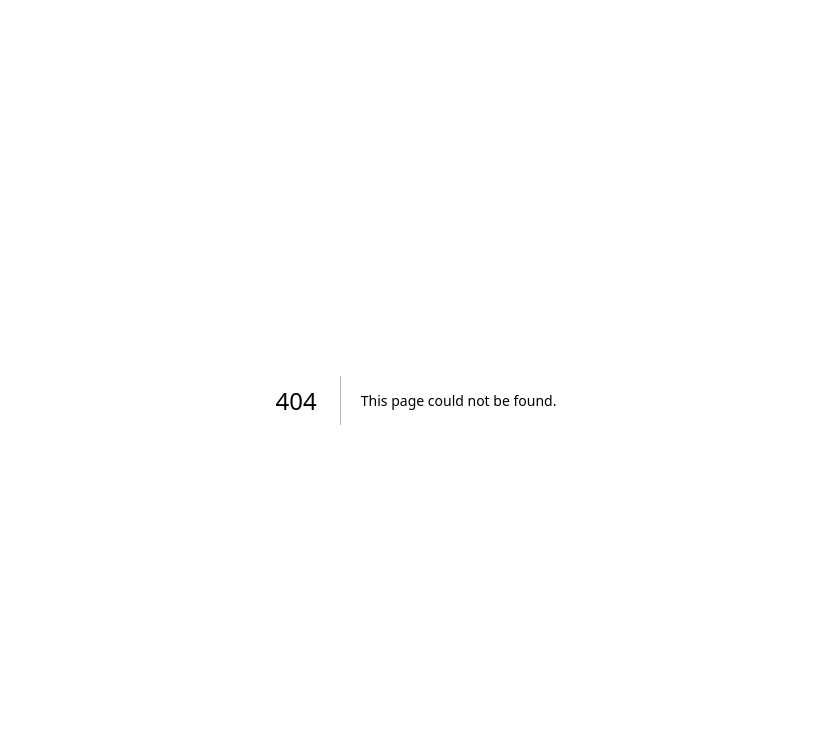
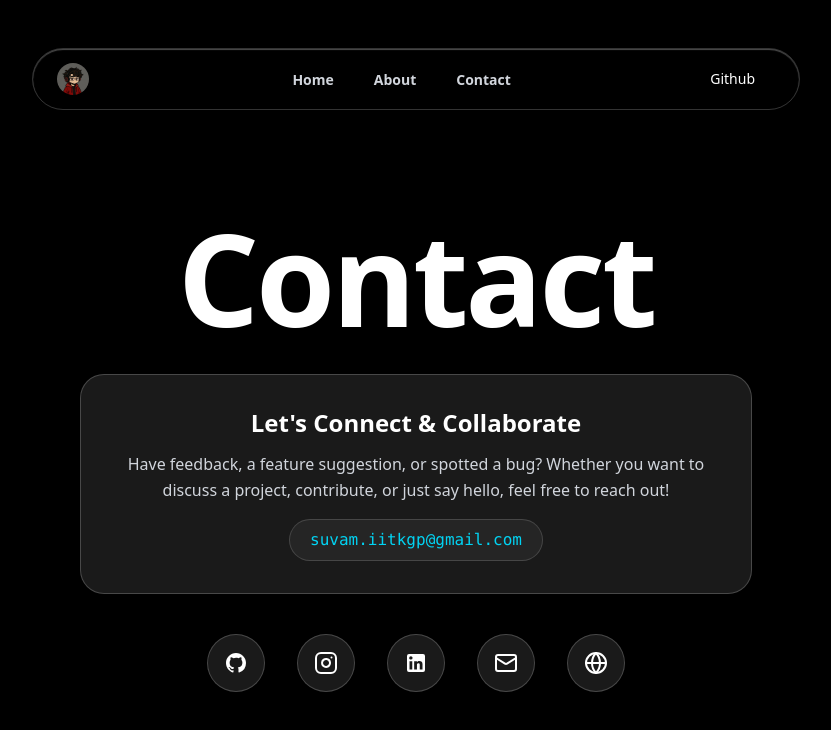
Before and after one commit to suvam-dev/QR-Generator, a Next.js app: page /contact in a window 1280 px wide. Before the commit this address had no page. Shown: the top 730 px of the page, without its empty margins (224-1055 px from the left). Built offline with nearby package versions, Linux system fonts and the light colour scheme.

Commit message:
made a contact page and some chnages

```diff
--- a/app/about/page.tsx
+++ b/app/about/page.tsx
@@ -5,9 +5,9 @@ const page = () => {
     return (
         <div className="min-h-screen flex flex-col justify-between">
             <div className="flex flex-col px-4 items-center">
+
                 <Navbar />
-
-                <h1 className="text-6xl md:text-9xl font-bold mt-10 max-md:mt-3 text-center">About</h1>
+                <h1 className="text-6xl md:text-9xl font-bold mt-10 max-md:m-3 text-center">About</h1>
 
                 <div className="bg-white/10 border border-white/20 backdrop-blur-md rounded-3xl p-6 md:p-8 mt-10 max-w-2xl w-full text-center">
                     <p className="text-lg md:text-xl text-gray-200 leading-relaxed">
--- a/app/components/navbar.tsx
+++ b/app/components/navbar.tsx
@@ -11,7 +11,7 @@ const Navbar = () => {
     const navlinks = [
         { label: "Home", href: "/" },
         { label: "About", href: "/about" },
-        { label: "Contact", href: "https://suvam-dev.me#contact" }
+        { label: "Contact", href: "/contact" }
     ];
 
     useEffect(() => {
--- /dev/null
+++ b/app/contact/page.tsx
@@ -0,0 +1,132 @@
+"use client";
+
+import { Navbar } from "../components/navbar";
+
+const socialLinks = [
+    {
+        name: "GitHub",
+        href: "https://github.com/suvam-dev",
+        icon: (
+            <svg className="w-5 h-5 sm:w-6 sm:h-6 fill-current" viewBox="0 0 24 24" aria-hidden="true">
+                <path
+                    fillRule="evenodd"
+                    clipRule="evenodd"
+                    d="M12 2C6.477 2 2 6.484 2 12.017c0 4.425 2.865 8.18 6.839 9.504.5.092.682-.217.682-.483 0-.237-.008-.868-.013-1.703-2.782.605-3.369-1.343-3.369-1.343-.454-1.158-1.11-1.466-1.11-1.466-.908-.62.069-.608.069-.608 1.003.07 1.53 1.032 1.53 1.032.892 1.53 2.341 1.088 2.91.832.092-.647.35-1.088.636-1.338-2.22-.253-4.555-1.113-4.555-4.951 0-1.093.39-1.988 1.029-2.688-.103-.253-.446-1.272.098-2.65 0 0 .84-.27 2.75 1.026A9.564 9.564 0 0112 6.844c.85.004 1.705.115 2.504.337 1.909-1.296 2.747-1.027 2.747-1.027.546 1.379.202 2.398.1 2.651.64.7 1.028 1.595 1.028 2.688 0 3.848-2.339 4.695-4.566 4.943.359.309.678.92.678 1.855 0 1.338-.012 2.419-.012 2.747 0 .268.18.58.688.482A10.019 10.019 0 0022 12.017C22 6.484 17.522 2 12 2z"
+                />
+            </svg>
+        ),
+    },
+    {
+        name: "Instagram",
+        href: "https://instagram.com/suvam.iitkgp",
+        icon: (
+            <svg
+                className="w-5 h-5 sm:w-6 sm:h-6 fill-none stroke-current"
+                strokeWidth="2"
+                strokeLinecap="round"
+                strokeLinejoin="round"
+                viewBox="0 0 24 24"
+                aria-hidden="true"
+            >
+                <rect width="20" height="20" x="2" y="2" rx="5" ry="5" />
+                <path d="M16 11.37A4 4 0 1 1 12.63 8 4 4 0 0 1 16 11.37z" />
+                <line x1="17.5" x2="17.51" y1="6.5" y2="6.5" />
+            </svg>
+        ),
+    },
+    {
+        name: "LinkedIn",
+        href: "https://www.linkedin.com/in/suvam-ghosh-full-stack-ai-automation/?isSelfProfile=true",
+        icon: (
+            <svg className="w-5 h-5 sm:w-6 sm:h-6 fill-current" viewBox="0 0 24 24" aria-hidden="true">
+                <path d="M19 3a2 2 0 0 1 2 2v14a2 2 0 0 1-2 2H5a2 2 0 0 1-2-2V5a2 2 0 0 1 2-2h14m-.5 15.5v-5.3a3.26 3.26 0 0 0-3.26-3.26c-.85 0-1.84.52-2.28 1.3v-1.11h-2.79v8.37h2.79v-4.93c0-.77.62-1.4 1.39-1.4a1.4 1.4 0 0 1 1.4 1.4v4.93h2.75M6.88 8.56a1.68 1.68 0 0 0 1.68-1.68c0-.93-.75-1.69-1.68-1.69a1.69 1.69 0 0 0-1.69 1.69c0 .93.76 1.68 1.69 1.68m1.39 9.94v-8.37H5.5v8.37h2.77z" />
+            </svg>
+        ),
+    },
+    {
+        name: "Email",
+        href: "mailto:suvam.iitkgp@gmail.com",
+        icon: (
+            <svg
+                className="w-5 h-5 sm:w-6 sm:h-6 fill-none stroke-current"
+                strokeWidth="2"
+                strokeLinecap="round"
+                strokeLinejoin="round"
+                viewBox="0 0 24 24"
+                aria-hidden="true"
+            >
+                <rect width="20" height="16" x="2" y="4" rx="2" />
+                <path d="m22 7-8.97 5.7a1.94 1.94 0 0 1-2.06 0L2 7" />
+            </svg>
+        ),
+    },
+    {
+        name: "Portfolio",
+        href: "https://suvam-dev.me",
+        icon: (
+            <svg
+                className="w-5 h-5 sm:w-6 sm:h-6 fill-none stroke-current"
+                strokeWidth="2"
+                strokeLinecap="round"
+                strokeLinejoin="round"
+                viewBox="0 0 24 24"
+                aria-hidden="true"
+            >
+                <circle cx="12" cy="12" r="10" />
+                <path d="M12 2a14.5 14.5 0 0 0 0 20 14.5 14.5 0 0 0 0-20" />
+                <path d="M2 12h20" />
+            </svg>
+        ),
+    },
+];
+
+const page = () => {
+    return (
+        <div className="min-h-screen flex flex-col items-center bg-black text-white px-4">
+            <Navbar />
+
+            <main className="w-full max-w-2xl flex flex-col items-center flex-1 mt-10 max-md:mt-20 py-4">
+                {/* Heading */}
+                <h1 className="text-5xl sm:text-7xl md:text-9xl font-bold text-center tracking-tight">
+                    Contact
+                </h1>
+
+                {/* Message Card */}
+                <div className="border border-white/20 bg-white/10 backdrop-blur-md rounded-2xl sm:rounded-3xl p-5 sm:p-7 md:p-8 mt-5 sm:mt-8 w-full text-center shadow-lg shadow-black/40">
+                    <h2 className="text-lg sm:text-xl md:text-2xl font-bold text-white mb-2 sm:mb-3">
+                        Let&apos;s Connect &amp; Collaborate
+                    </h2>
+                    <p className="text-gray-300 text-xs sm:text-sm md:text-base leading-relaxed mb-3 sm:mb-4">
+                        Have feedback, a feature suggestion, or spotted a bug? Whether you want to discuss a project,
+                        contribute, or just say hello, feel free to reach out!
+                    </p>
+                    <a
+                        href="mailto:suvam.iitkgp@gmail.com"
+                        className="inline-flex items-center gap-1.5 sm:gap-2 px-3.5 py-1.5 sm:px-5 sm:py-2 rounded-full bg-white/5 border border-white/15 text-cyan-400 font-mono text-xs sm:text-sm md:text-base hover:bg-white/10 hover:border-cyan-400/40 transition-all duration-300 max-w-full truncate"
+                    >
+                        suvam.iitkgp@gmail.com
+                    </a>
+                </div>
+
+                {/* Social Icons Row */}
+                <div className="mt-10 max-md:mt-15 flex gap-5 max-md:gap-3 sm:gap-5 md:gap-8 items-center justify-center">
+                    {socialLinks.map((item) => (
+                        <a
+                            key={item.name}
+                            href={item.href}
+                            target="_blank"
+                            rel="noopener noreferrer"
+                            aria-label={item.name}
+                            title={item.name}
+                            className="rounded-full bg-white/10 hover:bg-white/25 border border-white/20 p-3 sm:p-4 text-white hover:text-cyan-300 transition-all duration-300 hover:scale-110 shadow-lg hover:shadow-cyan-500/20 shrink-0"
+                        >
+                            {item.icon}
+                        </a>
+                    ))}
+                </div>
+            </main>
+        </div>
+    );
+};
+
+export default page;
--- a/package.json
+++ b/package.json
@@ -17,7 +17,8 @@
     "qrcode": "^1.5.4",
     "qrcode.react": "^4.2.0",
     "react": "19.3.0",
-    "react-dom": "19.3.0"
+    "react-dom": "19.3.0",
+    "react-icons": "^5.7.0"
   },
   "devDependencies": {
     "@tailwindcss/turbopack": "^4",
```
Also changed, not shown: 1 other file (tests, documents, lock files or other folders).
